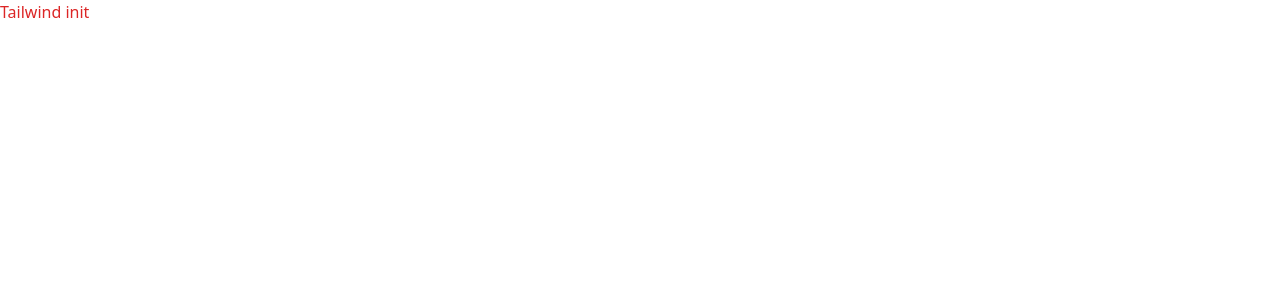
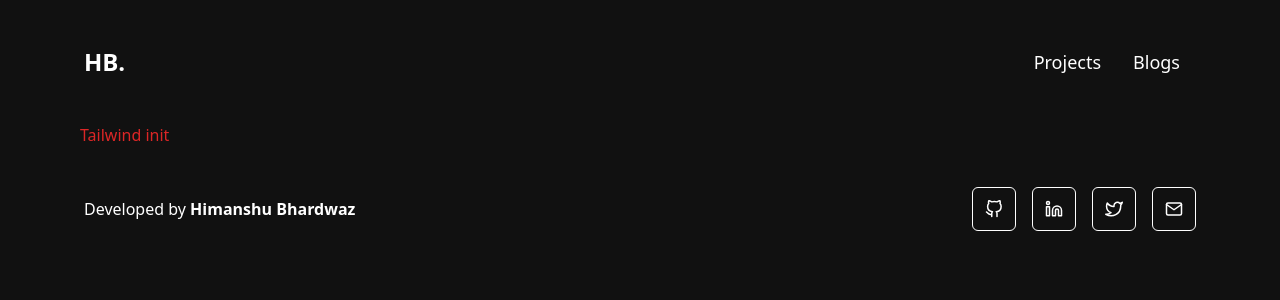
Before and after one commit to himanshubhardwaz/himanshubhardwaz.com, a SvelteKit app: page / in a window 1280 px wide. Shown: the top 300 px of the page. Built offline with nearby package versions, Linux system fonts and the light colour scheme.

Commit message:
navbar & footer

```diff
--- a/src/app.css
+++ b/src/app.css
@@ -1,3 +1,82 @@
 @tailwind base;
 @tailwind components;
 @tailwind utilities;
+
+body {
+    --tw-bg-opacity: 1;
+    --tw-text-opacity: 1;
+    background-color: rgb(17 17 17 / var(--tw-bg-opacity));
+    color: rgb(255 255 255 / var(--tw-text-opacity));
+}
+
+/* gradient heading */
+.main-heading {
+    display: inline-block;
+    margin: 2rem 0;
+    font-style: normal;
+    font-weight: 600;
+    background: linear-gradient(89.81deg, #9845e8 -1.72%, #33d2ff 54.05%, #dd5789 99.78%);
+    -webkit-background-clip: text;
+    -webkit-text-fill-color: transparent;
+    background-clip: text;
+    text-fill-color: transparent;
+    background-size: 150% 150%;
+    animation: gradient 15s ease infinite;
+    line-height: 1.2;
+}
+
+@keyframes gradient {
+    0% {
+        background-position: 0% 50%;
+    }
+
+    50% {
+        background-position: 100% 50%;
+    }
+
+    100% {
+        background-position: 0% 50%;
+    }
+}
+
+@layer components {
+    .container {
+        @apply max-w-[1112px] mx-auto;
+    }
+
+    h1 {
+        @apply text-3xl sm:text-4xl;
+    }
+
+    h2 {
+        @apply text-2xl font-semibold;
+    }
+
+    h3 {
+        @apply text-xl font-semibold;
+    }
+
+    /*p,
+  li,
+  .footer-icons {
+    @apply flex items-center p-4 rounded-lg justify-center;
+  }*/
+}
+
+@layer utilities {
+    @variants responsive {
+
+        /* Hide scrollbar for Chrome, Safari and Opera */
+        .no-scrollbar::-webkit-scrollbar {
+            display: none;
+        }
+
+        /* Hide scrollbar for IE, Edge and Firefox */
+        .no-scrollbar {
+            -ms-overflow-style: none;
+            /* IE and Edge */
+            scrollbar-width: none;
+            /* Firefox */
+        }
+    }
+}
--- /dev/null
+++ b/src/lib/components/Footer.svelte
@@ -0,0 +1,94 @@
+<footer class="container flex sm:flex-row flex-col justify-between items-center mb-8 sm:mb-4 h-[130px] sm:h-[123px]">
+            <p class="dark:text-light text-right my-8">
+                Developed by <strong>Himanshu Bhardwaz</strong>
+            </p>
+            <div class="grid grid-cols-4 gap-4">
+                <a
+                    aria-label="Social Media"
+                    href="https://github.com/himanshubhardwaz"
+                    target="_blank"
+                    class="footer-icons border border-white p-3 rounded-md text-white"
+                >
+                    <svg
+                        xmlns="http://www.w3.org/2000/svg"
+                        width="18"
+                        height="18"
+                        viewBox="0 0 24 24"
+                        fill="none"
+                        stroke="currentColor"
+                        stroke-width="2"
+                        stroke-linecap="round"
+                        stroke-linejoin="round"
+                        class="feather feather-github"
+                    >
+                        <path d="M9 19c-5 1.5-5-2.5-7-3m14 6v-3.87a3.37 3.37 0 0 0-.94-2.61c3.14-.35 6.44-1.54 6.44-7A5.44 5.44 0 0 0 20 4.77 5.07 5.07 0 0 0 19.91 1S18.73.65 16 2.48a13.38 13.38 0 0 0-7 0C6.27.65 5.09 1 5.09 1A5.07 5.07 0 0 0 5 4.77a5.44 5.44 0 0 0-1.5 3.78c0 5.42 3.3 6.61 6.44 7A3.37 3.37 0 0 0 9 18.13V22"></path>
+                    </svg>
+                </a>
+                <a
+                    aria-label="Social Media"
+                    href="https://www.aedin.com/in/himanshubhardwaz/"
+                    target="_blank"
+                    class="footer-icons border border-white p-3 rounded-md text-white"
+                >
+                    <svg
+                        xmlns="http://www.w3.org/2000/svg"
+                        width="18"
+                        height="18"
+                        viewBox="0 0 24 24"
+                        fill="none"
+                        stroke="currentColor"
+                        stroke-width="2"
+                        stroke-linecap="round"
+                        stroke-linejoin="round"
+                        class="feather feather-aedin"
+                    >
+                        <path d="M16 8a6 6 0 0 1 6 6v7h-4v-7a2 2 0 0 0-2-2 2 2 0 0 0-2 2v7h-4v-7a6 6 0 0 1 6-6z"></path>
+                        <rect x="2" y="9" width="4" height="12"></rect>
+                        <circle cx="4" cy="4" r="2"></circle>
+                    </svg>
+                </a>
+                <a
+                    aria-label="Social Media"
+                    href="https://twitter.com/Himanshu_76200/"
+                    target="_blank"
+                    class="footer-icons border border-white p-3 rounded-md text-white"
+                >
+                    <svg
+                        xmlns="http://www.w3.org/2000/svg"
+                        width="18"
+                        height="18"
+                        viewBox="0 0 24 24"
+                        fill="none"
+                        stroke="currentColor"
+                        stroke-width="2"
+                        stroke-linecap="round"
+                        stroke-linejoin="round"
+                        class="feather feather-twitter"
+                    >
+                        <path d="M23 3a10.9 10.9 0 0 1-3.14 1.53 4.48 4.48 0 0 0-7.86 3v1A10.66 10.66 0 0 1 3 4s-4 9 5 13a11.64 11.64 0 0 1-7 2c9 5 20 0 20-11.5a4.5 4.5 0 0 0-.08-.83A7.72 7.72 0 0 0 23 3z"></path>
+                    </svg>
+                </a>
+                <a
+                    aria-label="Social Media"
+                    href="mailhref:himanshu76200@gmail.com"
+                    target="_blank"
+                    class="footer-icons border border-white p-3 rounded-md text-white"
+                >
+                    <svg
+                        xmlns="http://www.w3.org/2000/svg"
+                        width="18"
+                        height="18"
+                        viewBox="0 0 24 24"
+                        fill="none"
+                        stroke="currentColor"
+                        stroke-width="2"
+                        stroke-linecap="round"
+                        stroke-linejoin="round"
+                        class="feather feather-mail"
+                    >
+                        <path d="M4 4h16c1.1 0 2 .9 2 2v12c0 1.1-.9 2-2 2H4c-1.1 0-2-.9-2-2V6c0-1.1.9-2 2-2z"></path>
+                        <polyline points="22,6 12,13 2,6"></polyline>
+                    </svg>
+                </a>
+            </div>
+</footer>
--- /dev/null
+++ b/src/lib/components/Navbar.svelte
@@ -0,0 +1,28 @@
+<script lang="ts">
+    const createLogo = (name: string) =>
+    name
+        .split(" ")
+        .map((word) => word[0])
+        .join("")
+        .toUpperCase();
+</script>
+
+<header class="container flex items-center justify-between h-[80px] sm:h-[123px]">
+    <a class="text-2xl dark:text-light font-semibold dark:font-semibold font-outfit" href="/">
+        {createLogo("H B")}.
+    </a>
+    <nav>
+        <ul class="flex items-center">
+            <li>
+                <a class="p-4 dark:text-light block text-lg" href="/projects">
+                    Projects
+                </a>
+            </li>
+            <li>
+                <a class="p-4 dark:text-light block text-lg" href="/blog">
+                    Blogs
+                </a>
+            </li>
+        </ul>
+    </nav>
+</header>
--- a/src/routes/+layout.svelte
+++ b/src/routes/+layout.svelte
@@ -1,5 +1,11 @@
 <script>
   import "../app.css";
+  import Navbar from "$lib/components/Navbar.svelte";
+  import Footer from "$lib/components/Footer.svelte";
 </script>
 
-<slot />
+<main class="container max-w-6xl px-4 min-h-screen">
+    <Navbar />
+    <slot />
+    <Footer />
+</main>
```
